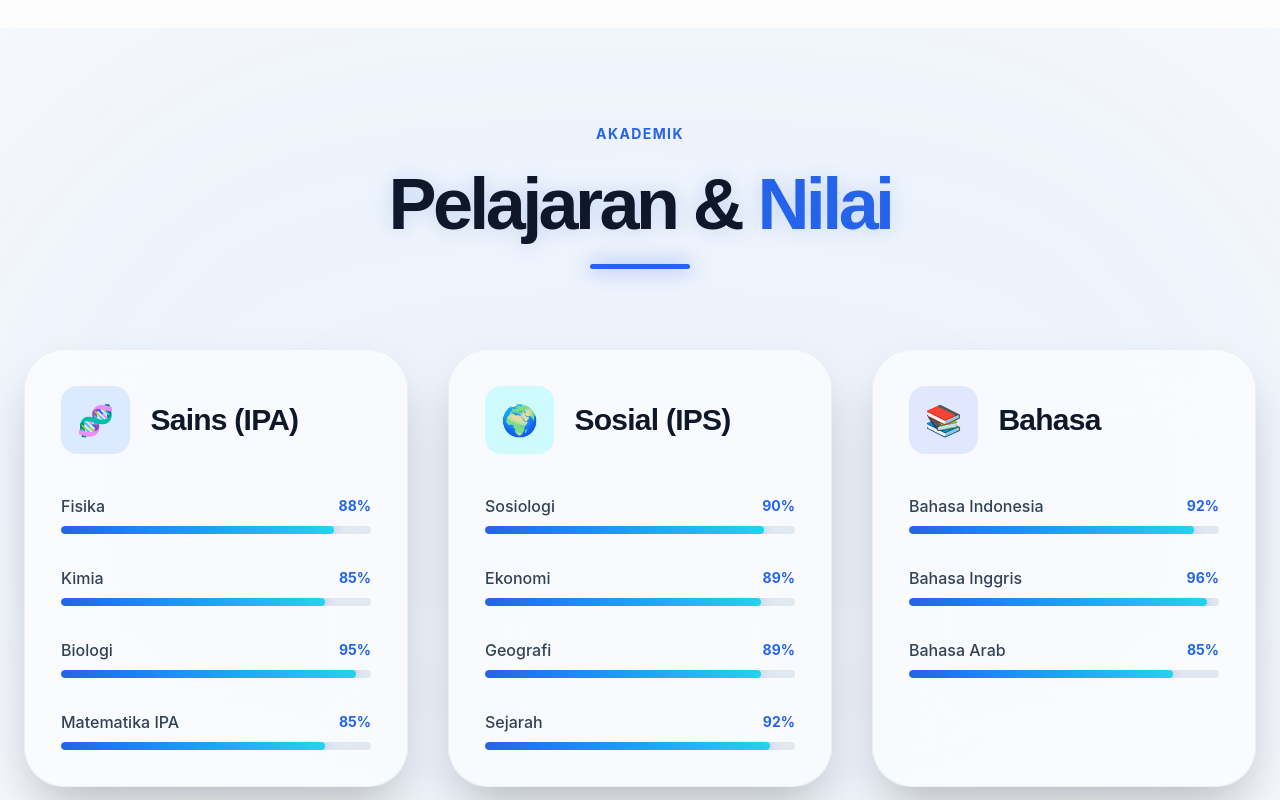
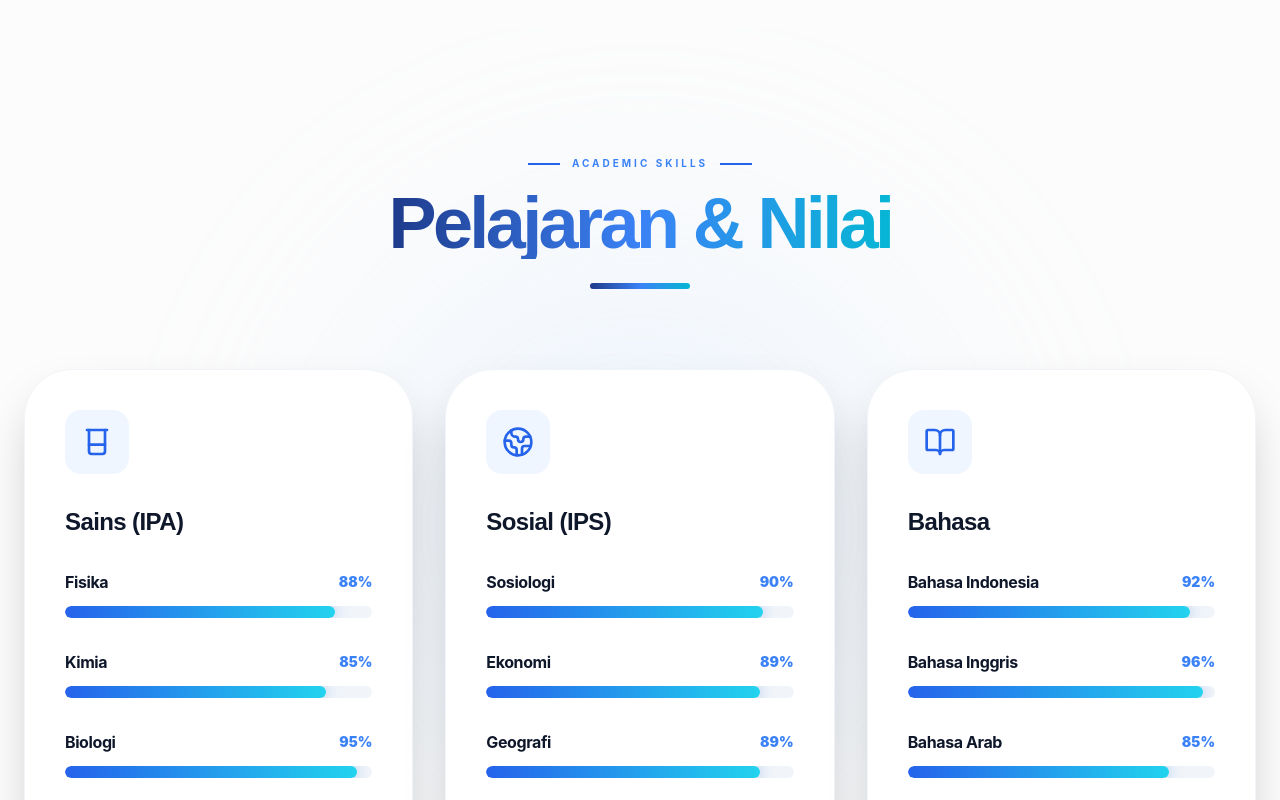
Before and after one commit to nabilahquratul15/web-portofolio-nabila, a React (Vite) app: page / in a window 1280 px wide. Shown: the part 1860-2660 px from the top of the page. Built offline with nearby package versions, Linux system fonts and the light colour scheme; the HTML template or start-up script is replaced by a standard one.

Commit message:
menambahkan animasi pada skills section

```diff
--- a/src/components/SkillsSection.tsx
+++ b/src/components/SkillsSection.tsx
@@ -1,4 +1,6 @@
+import React, { useState, useEffect } from 'react';
 import { motion } from 'framer-motion';
+import { Beaker, Globe2, BookOpen, GraduationCap } from 'lucide-react';
 
 const subjects = {
   sains: [
@@ -20,26 +22,26 @@ const subjects = {
   ],
 };
 
-function SkillBar({ name, level, delay }: { name: string; level: number; delay: number }) {
+function SkillBar({ name, level, isDark, delay }: { name: string; level: number; isDark: boolean; delay: number }) {
   return (
     <motion.div
       initial={{ opacity: 0, x: -20 }}
       whileInView={{ opacity: 1, x: 0 }}
       viewport={{ once: true }}
       transition={{ duration: 0.5, delay }}
-      className="space-y-2"
+      className="space-y-3"
     >
-      <div className="flex justify-between items-center text-slate-700 dark:text-slate-300">
-        <span className="font-medium">{name}</span>
-        <span className="text-sm font-bold text-blue-600 dark:text-blue-400">{level}%</span>
+      <div className="flex justify-between items-center">
+        <span className={`font-bold tracking-tight ${isDark ? "text-white" : "text-slate-900"}`}>{name}</span>
+        <span className="text-sm font-black text-blue-500">{level}%</span>
       </div>
-      <div className="h-2 bg-slate-200 dark:bg-slate-800 rounded-full overflow-hidden">
+      <div className={`h-3 rounded-full overflow-hidden ${isDark ? "bg-slate-800" : "bg-slate-100"}`}>
         <motion.div
           initial={{ width: 0 }}
           whileInView={{ width: `${level}%` }}
           viewport={{ once: true }}
-          transition={{ duration: 1.2, delay: delay + 0.2, ease: [0.33, 1, 0.68, 1] }}
-          className="h-full rounded-full bg-gradient-to-r from-blue-600 to-cyan-400 shadow-[0_0_12px_rgba(37,99,235,0.4)]"
+          transition={{ duration: 1.2, delay: delay + 0.2, ease: "circOut" }}
+          className="h-full rounded-full bg-gradient-to-r from-blue-600 to-cyan-400 shadow-[0_0_15px_rgba(37,99,235,0.4)]"
         />
       </div>
     </motion.div>
@@ -47,104 +49,100 @@ function SkillBar({ name, level, delay }: { name: string; level: number; delay:
 }
 
 export default function SkillsSection() {
+  const [isDark, setIsDark] = useState(false);
+
+  useEffect(() => {
+    const check = () => setIsDark(document.documentElement.classList.contains('dark'));
+    const obs = new MutationObserver(check);
+    obs.observe(document.documentElement, { attributes: true, attributeFilter: ['class'] });
+    check();
+    return () => obs.disconnect();
+  }, []);
+
+  const bgColor = isDark ? "bg-[#0B1120]" : "bg-[#FCFCFC]";
+  const cardBg = isDark ? "bg-[#0F172A]/90 border-blue-900/50 shadow-[0_0_40px_rgba(30,58,138,0.3)]" : "bg-white border-slate-100 shadow-2xl";
+  const textColor = isDark ? "text-white" : "text-slate-900";
+  const accentGradient = isDark
+    ? "from-[#3B82F6] via-[#60A5FA] to-[#06B6D4]"
+    : "from-[#1E3A8A] via-[#3B82F6] to-[#06B6D4]";
+
+  const categories = [
+    { id: 'sains', title: 'Sains (IPA)', icon: Beaker, items: subjects.sains },
+    { id: 'sosial', title: 'Sosial (IPS)', icon: Globe2, items: subjects.sosial },
+    { id: 'bahasa', title: 'Bahasa', icon: BookOpen, items: subjects.bahasa },
+  ];
+
   return (
-    <section id="skills" className="py-24 bg-[#FCFCFC] dark:bg-[#0B1120] transition-colors duration-500 overflow-hidden relative">
+    <section id="skills" className={`py-24 md:py-32 relative overflow-hidden transition-colors duration-500 ${bgColor}`}>
 
-      <div className="absolute inset-0 z-0 flex items-center justify-center">
-        <motion.div
-          initial={{ scale: 0.8, opacity: 0 }}
-          animate={{ scale: 1.2, opacity: 0.5 }}
-          transition={{ duration: 2.5, repeat: Infinity, repeatType: "reverse" }}
-          className="absolute w-[120%] h-[120%] rounded-full blur-[150px] bg-blue-500/20 dark:bg-blue-600/10"
-        />
-      </div>
+      {/* Glow Background - Identik dengan About */}
+      <div className={`absolute top-1/2 left-1/2 -translate-x-1/2 -translate-y-1/2 w-[600px] h-[600px] rounded-full blur-[120px] opacity-20 pointer-events-none ${isDark ? "bg-blue-600" : "bg-blue-200"}`}></div>
 
       <div className="container mx-auto px-6 relative z-10">
 
+        {/* HEADER SECTION - SAMA DENGAN ABOUT */}
         <motion.div
-          initial={{ opacity: 0, y: 30 }}
+          initial={{ opacity: 0, y: 20 }}
           whileInView={{ opacity: 1, y: 0 }}
           viewport={{ once: true }}
           transition={{ duration: 0.6 }}
-          className="text-center mb-20 flex flex-col items-center gap-4"
+          className="flex flex-col items-center text-center mb-20"
         >
-          <span className="text-blue-600 dark:text-blue-400 font-bold tracking-widest uppercase text-sm block">Akademik</span>
-          <h2 className="text-5xl md:text-7xl font-black tracking-tighter text-slate-900 dark:text-white drop-shadow-[0_0_10px_rgba(37,99,235,0.2)] py-2">
-            Pelajaran & <span className="text-blue-600">Nilai</span>
+          <div className="flex items-center justify-center gap-3 mb-4">
+            <div className="w-8 h-[2px] bg-blue-600"></div>
+            <span className="font-bold tracking-[0.3em] text-[10px] uppercase text-blue-500">Academic Skills</span>
+            <div className="w-8 h-[2px] bg-blue-600"></div>
+          </div>
+
+          <h2 className={`text-5xl md:text-7xl font-black tracking-tighter text-transparent bg-clip-text bg-gradient-to-r ${accentGradient}`}>
+            Pelajaran & Nilai
           </h2>
+
           <motion.div
             initial={{ width: 0, opacity: 0 }}
             whileInView={{ width: "100px", opacity: 1 }}
             viewport={{ once: true }}
             transition={{ delay: 0.3, duration: 0.8 }}
-            className="h-[5px] bg-blue-600 mx-auto rounded-full shadow-[0_0_20px_rgba(37,99,235,0.7)]"
+            className={`h-1.5 mt-6 rounded-full bg-gradient-to-r ${accentGradient}`}
           />
         </motion.div>
 
-        <div className="grid md:grid-cols-3 gap-10 max-w-7xl mx-auto">
+        {/* CARDS GRID */}
+        <div className="grid md:grid-cols-3 gap-8 max-w-7xl mx-auto">
+          {categories.map((cat, idx) => (
             <motion.div
-            initial={{ opacity: 0, y: 50 }}
+              key={cat.id}
+              initial={{ opacity: 0, y: 40 }}
               whileInView={{ opacity: 1, y: 0 }}
               viewport={{ once: true }}
-            transition={{ duration: 0.6 }}
-            whileHover={{ y: -15, scale: 1.02 }}
-            className="p-9 bg-white/60 dark:bg-slate-900/60 backdrop-blur-2xl rounded-[2.5rem] border border-slate-200/60 dark:border-blue-900/30 shadow-2xl transition-all duration-300"
+              transition={{ duration: 0.8, delay: idx * 0.1 }}
+              className={`relative p-8 md:p-10 rounded-[3rem] border transition-all duration-500 group hover:-translate-y-3 ${cardBg}`}
             >
-            <div className="flex items-center gap-5 mb-10">
-              <div className="p-4 rounded-2xl bg-blue-100 dark:bg-blue-900/30 text-blue-600">
-                <span className="text-3xl">🧬</span>
+              {/* Icon Box - Identik dengan Stats di About */}
+              <div className={`w-16 h-16 rounded-2xl flex items-center justify-center mb-8 transition-all duration-300
+                ${isDark ? "bg-blue-900/30 text-blue-400 group-hover:bg-blue-600 group-hover:text-white" : "bg-blue-50 text-blue-600 group-hover:bg-blue-600 group-hover:text-white"}`}>
+                <cat.icon size={32} />
               </div>
-              <h3 className="text-3xl font-black dark:text-white tracking-tight">Sains (IPA)</h3>
-            </div>
+
+              <h3 className={`text-2xl font-black mb-8 tracking-tight ${textColor}`}>
+                {cat.title}
+              </h3>
+
               <div className="space-y-8">
-              {subjects.sains.map((item, idx) => (
-                <SkillBar key={item.name} {...item} delay={idx * 0.1} />
+                {cat.items.map((item, itemIdx) => (
+                  <SkillBar
+                    key={item.name}
+                    name={item.name}
+                    level={item.level}
+                    isDark={isDark}
+                    delay={(idx * 0.1) + (itemIdx * 0.1)}
+                  />
                 ))}
               </div>
             </motion.div>
-
-          <motion.div
-            initial={{ opacity: 0, y: 50 }}
-            whileInView={{ opacity: 1, y: 0 }}
-            viewport={{ once: true }}
-            transition={{ duration: 0.6, delay: 0.1 }}
-            whileHover={{ y: -15, scale: 1.02 }}
-            className="p-9 bg-white/60 dark:bg-slate-900/60 backdrop-blur-2xl rounded-[2.5rem] border border-slate-200/60 dark:border-blue-900/30 shadow-2xl transition-all duration-300"
-          >
-            <div className="flex items-center gap-5 mb-10">
-              <div className="p-4 rounded-2xl bg-cyan-100 dark:bg-cyan-900/30 text-cyan-600">
-                <span className="text-3xl">🌍</span>
-              </div>
-              <h3 className="text-3xl font-black dark:text-white tracking-tight">Sosial (IPS)</h3>
-            </div>
-            <div className="space-y-8">
-              {subjects.sosial.map((item, idx) => (
-                <SkillBar key={item.name} {...item} delay={idx * 0.1} />
           ))}
         </div>
-          </motion.div>
 
-          <motion.div
-            initial={{ opacity: 0, y: 50 }}
-            whileInView={{ opacity: 1, y: 0 }}
-            viewport={{ once: true }}
-            transition={{ duration: 0.6, delay: 0.2 }}
-            whileHover={{ y: -15, scale: 1.02 }}
-            className="p-9 bg-white/60 dark:bg-slate-900/60 backdrop-blur-2xl rounded-[2.5rem] border border-slate-200/60 dark:border-blue-900/30 shadow-2xl transition-all duration-300"
-          >
-            <div className="flex items-center gap-5 mb-10">
-              <div className="p-4 rounded-2xl bg-indigo-100 dark:bg-indigo-900/30 text-indigo-600">
-                <span className="text-3xl">📚</span>
-              </div>
-              <h3 className="text-3xl font-black dark:text-white tracking-tight">Bahasa</h3>
-            </div>
-            <div className="space-y-8">
-              {subjects.bahasa.map((item, idx) => (
-                <SkillBar key={item.name} {...item} delay={idx * 0.1} />
-              ))}
-            </div>
-          </motion.div>
-        </div>
       </div>
     </section>
   );
```
Lines whose indentation alone changed are shown as unchanged.
